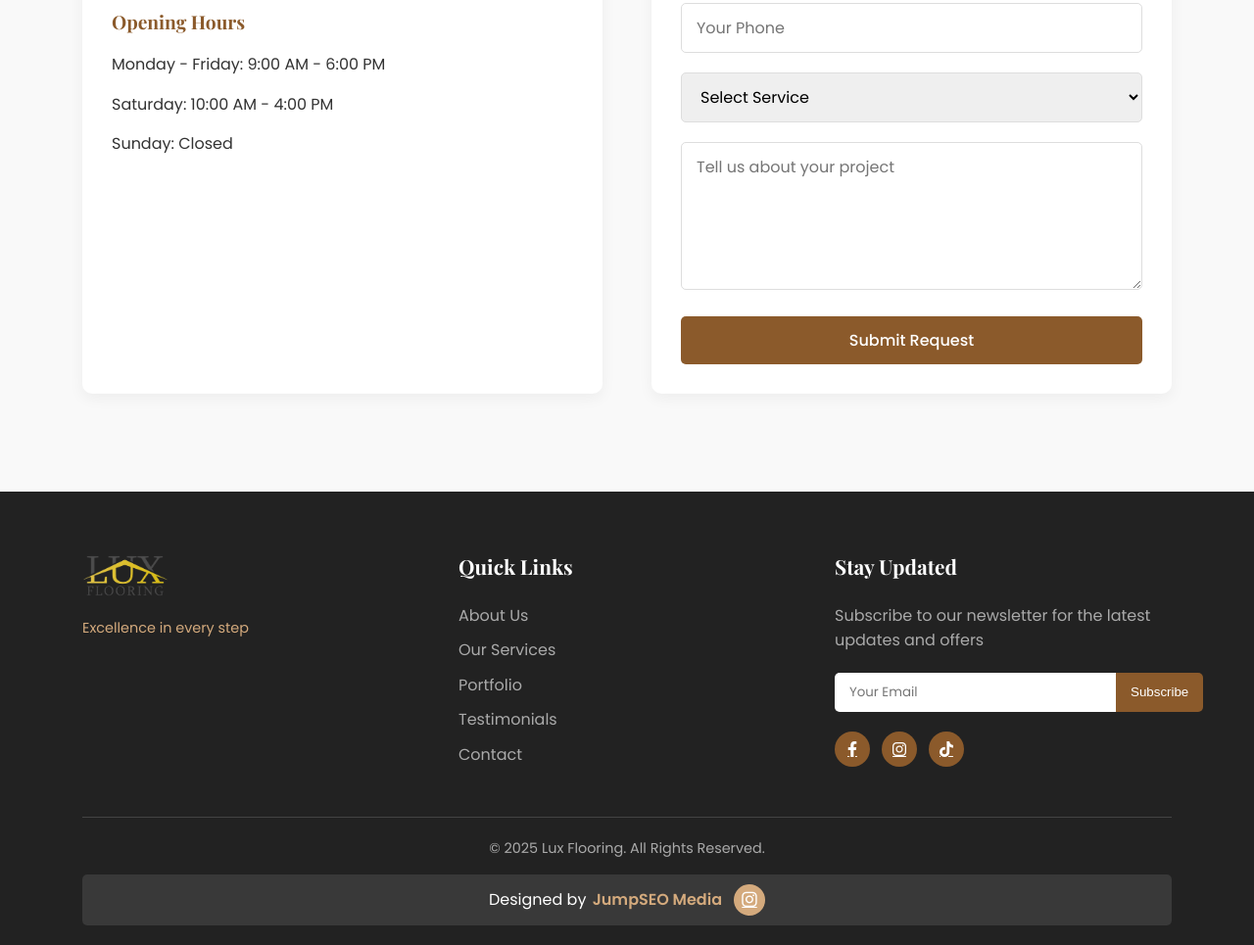
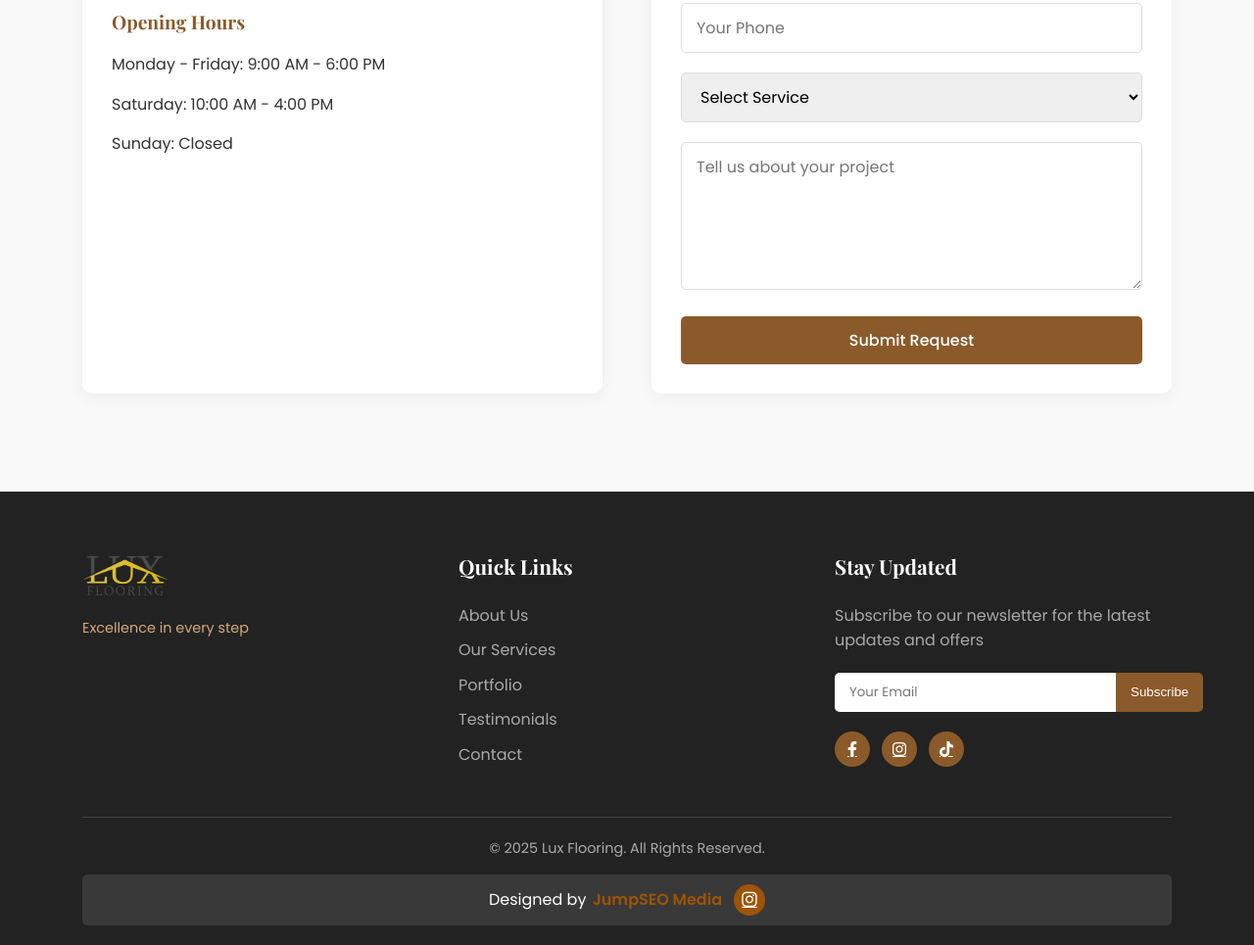
Before and after one commit to luxflooringie/luxflooringie.github.io, a plain HTML site: page index.html in a window 1280 px wide. Shown: the part 3667-4632 px from the top of the page at 98% size. Drawn offline with nearby package versions, Linux system fonts and the light colour scheme.

Commit message:
cosmetic

```diff
--- a/styles.css
+++ b/styles.css
@@ -706,7 +706,7 @@ footer {
 }
 
 .jumpseo-link {
-    color: var(--accent-color);
+    color: #9e5405;
     font-weight: 600;
     text-decoration: none;
     position: relative;
@@ -725,7 +725,7 @@ footer {
     left: 0;
     width: 100%;
     height: 2px;
-    background-color: var(--accent-color);
+    background-color: #9e5405;
     transform: scaleX(0);
     transform-origin: right;
     transition: transform 0.3s ease;
@@ -743,7 +743,7 @@ footer {
     margin-left: 10px;
     width: 32px;
     height: 32px;
-    background-color: var(--accent-color);
+    background-color: #9e5405;
     color: var(--light-color);
     border-radius: 50%;
     font-size: 1.1rem;
```
